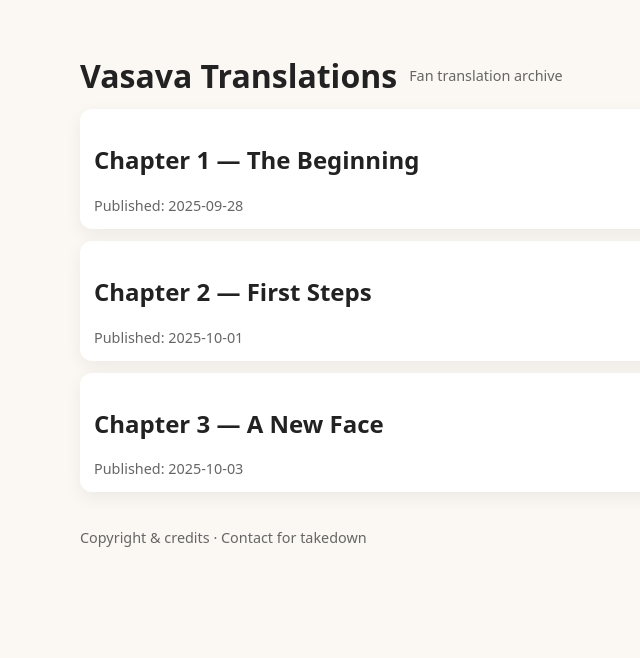
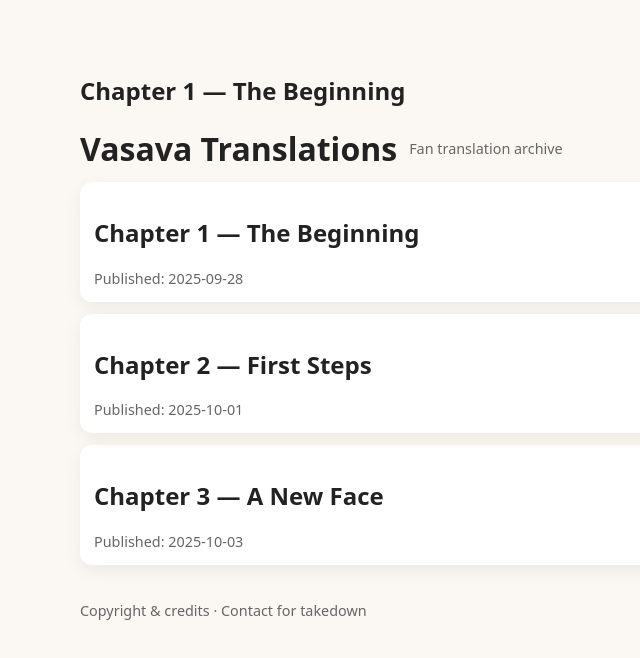
Before and after one commit to Jaiii13/Jaiii13.github.io, a plain HTML site: page index.html in a window 1280 px wide. Shown: the whole page, without its empty margins (150-790 px from the left). Drawn offline with Linux system fonts and the light colour scheme.

Commit message:
Update index.html

```diff
--- a/index.html
+++ b/index.html
@@ -14,6 +14,8 @@
 </style>
 </head>
 <body>
+  <h2><a href="chapters/ch01.html">Chapter 1 — The Beginning</a></h2>
+
 <header>
   <h1>Vasava Translations</h1>
   <div class="meta">Fan translation archive</div>
```
